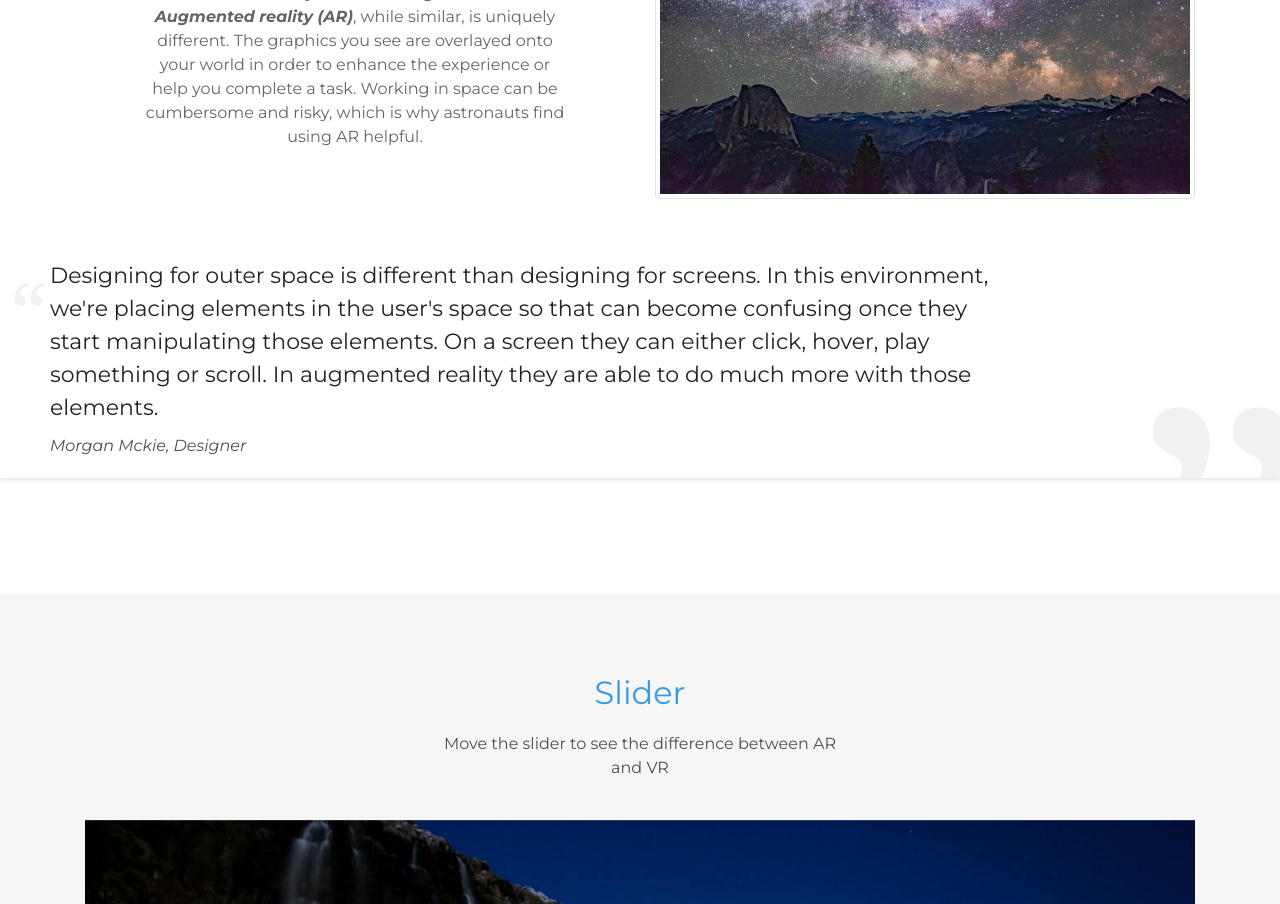
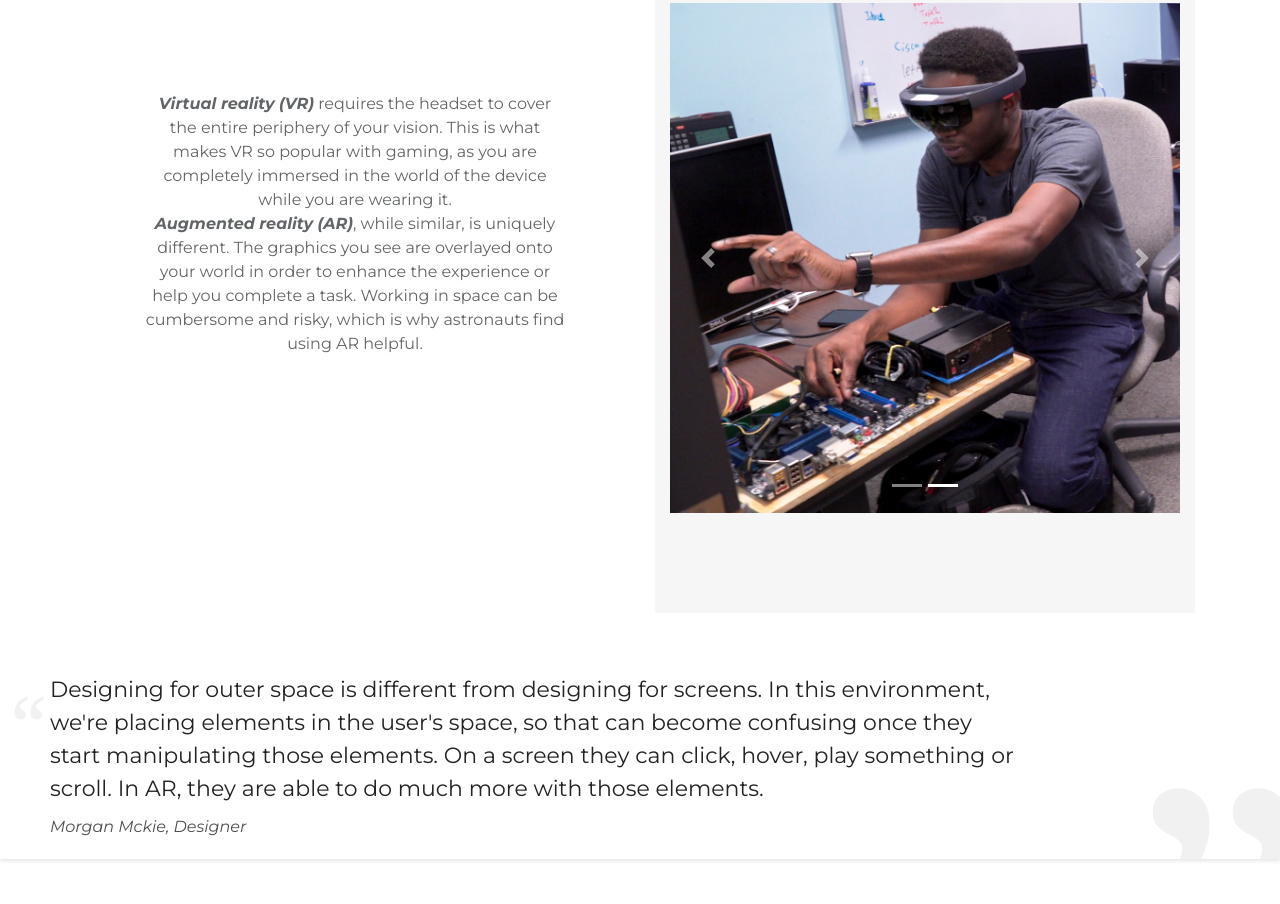
Before and after one commit to ppass5/TopSuits_Website, a plain HTML site: page new-complete/index.html in a window 1280 px wide. Shown: the part 3356-4260 px from the top of the page. Drawn offline with nearby package versions, Linux system fonts and the light colour scheme; some packages are replaced by stand-ins of ours; a script that the page names is missing.

Commit message:
Merge branch 'master' of https://github.com/ppass5/TopSuits_Website
Updating AR/VR section w/copy and pictures

```diff
--- a/new-complete/index.html
+++ b/new-complete/index.html
@@ -232,12 +232,11 @@
         <!--team end-->
 
           <!--ar-->
+
           <section class="clean-block features" id="ar">
               <div class="container">
                   <div class="block-heading">
-
                     <h2 class="text-info">WHAT IS AUGMENTED REALITY?</h2>
-
                   </div>
                   <div class="row align-items-center">
                       <div class="col-md-6"><img class="img-thumbnail" src="assets/img/i_whatIsAR.jpg"></div>
@@ -253,32 +252,21 @@
               <div class="container">
                   <div class="block-heading">
                       <h2 class="text-info">AR VS VR</h2>
-                    <!-- <p>While using the hololens to design for AR, the team uses four different types of interactions for the interface.</p> -->
                       <div class="row align-items-center">
                           <div class="col-md-6">
                               <p><strong><em>Virtual reality (VR)</em></strong> requires the headset to cover the entire periphery of your vision. This is what makes VR so popular with gaming, as you are completely immersed in the world of the device while you are wearing it.</p>
                               <p><strong><em>Augmented reality (AR)</em></strong>, while similar, is uniquely different. The graphics you see are overlayed onto your world in order to enhance the experience or help you complete a task. Working in space can be cumbersome and risky, which is why astronauts find using AR helpful.</p>
                           </div>
                           <div class="col-md-6">
-                            <div class="getting-started-info"><img class="img-thumbnail" src="assets/img/scenery/image5.jpg"></div>
-                        </div>
-                    </div>
-                </div>
-            </div><blockquote class="quote-card">
-              <p>Designing for outer space is different than designing for screens. In this environment, we're placing elements in the user's space so that can become confusing once they start manipulating those elements. On a screen they can either click, hover, play something or scroll. In augmented reality they are able to do much more with those elements.</p>
-              <cite>Morgan Mckie, Designer</cite>
-            </blockquote>
-          </section>
                             <section class="clean-block slider dark">
                                 <div class="container">
                                     <div class="block-heading">
-                    <h2 class="text-info">Slider</h2>
                                         <p>Move the slider to see the difference between AR and VR</p>
                                     </div>
                                     <div class="carousel slide" data-ride="carousel" id="carousel-1">
                                         <div class="carousel-inner" role="listbox">
-                        <div class="carousel-item active"><img class="w-100 d-block" src="assets/img/scenery/image1.jpg" alt="Slide Image"></div>
-                        <div class="carousel-item"><img class="w-100 d-block" src="assets/img/scenery/image4.jpg" alt="Slide Image"></div>
+                                            <div class="carousel-item active"><img class="w-100 d-block" src="assets/img/i_ARVR_VR01.jpg" alt="Slide Image"></div>
+                                            <div class="carousel-item"><img class="w-100 d-block" src="assets/img/i_ARVR_AR01.jpg" alt="AR Technology"></div>
                                         </div>
                                         <div><a class="carousel-control-prev" href="#carousel-1" role="button" data-slide="prev"><span class="carousel-control-prev-icon"></span><span class="sr-only">Previous</span></a><a class="carousel-control-next" href="#carousel-1" role="button"
                                                 data-slide="next"><span class="carousel-control-next-icon"></span><span class="sr-only">Next</span></a></div>
@@ -289,6 +277,15 @@
                                     </div>
                                 </div>
                             </section>
+                          </div>
+                      </div>
+                  </div>
+              </div><blockquote class="quote-card">
+                <p>Designing for outer space is different from designing for screens. In this environment, we're placing elements in the user's space, so that can become confusing once they start manipulating those elements. On a screen they can click, hover, play something or scroll. In AR, they are able to do much more with those elements.</p>
+                <cite>Morgan Mckie, Designer</cite>
+              </blockquote>
+            </section>
+
         <section class="clean-block features">
             <div class="container">
                 <div class="block-heading">
```
Lines whose indentation alone changed are shown as unchanged.
